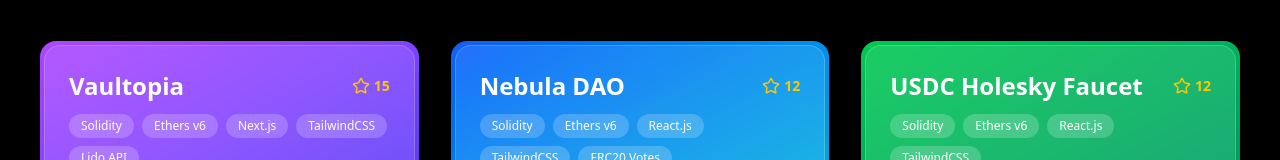
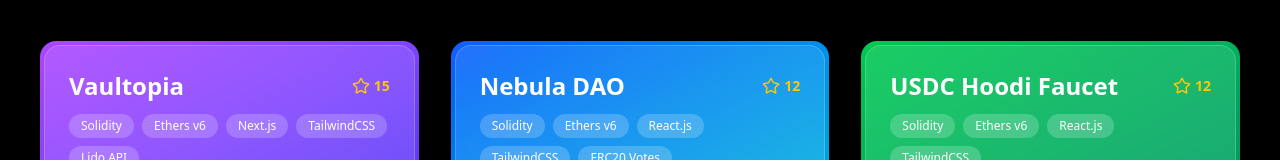
Before and after one commit to arijitroy667/My_Portfolio, a React (Vite) app: page /github in a window 1280 px wide. Shown: the part 167-327 px from the top of the page. Built offline with nearby package versions, Linux system fonts and the light colour scheme.

Commit message:
Update Github.jsx

```diff
--- a/src/components/Github.jsx
+++ b/src/components/Github.jsx
@@ -24,10 +24,10 @@
       bg: "from-blue-600 to-cyan-500",
     },
     {
-      name: "USDC Holesky Faucet",
-      url: "https://github.com/arijitroy667/USDC_Holesky",
+      name: "USDC Hoodi Faucet",
+      url: "https://github.com/arijitroy667/USDC_Hoodi",
       readme:
-        "https://github.com/arijitroy667/USDC_Holesky/blob/master/README.md",
+        "https://github.com/arijitroy667/USDC_Hoodi/blob/master/README.md",
       tech: ["Solidity", "Ethers v6", "React.js", "TailwindCSS"],
       stars: 12,
       bg: "from-green-500 to-emerald-600",
```
